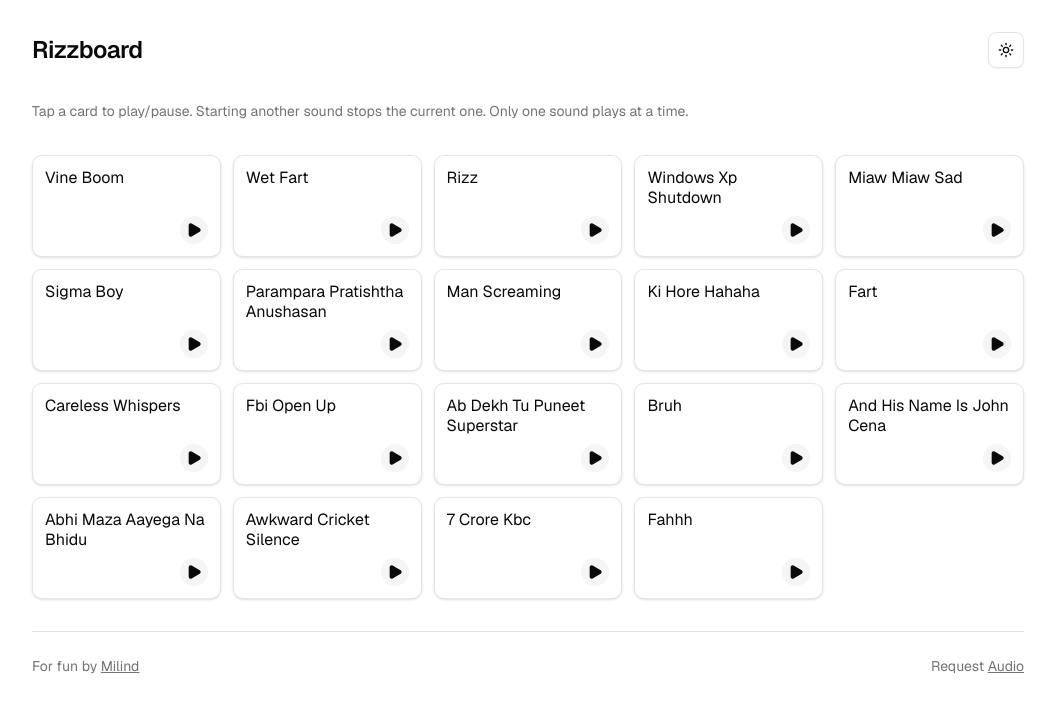
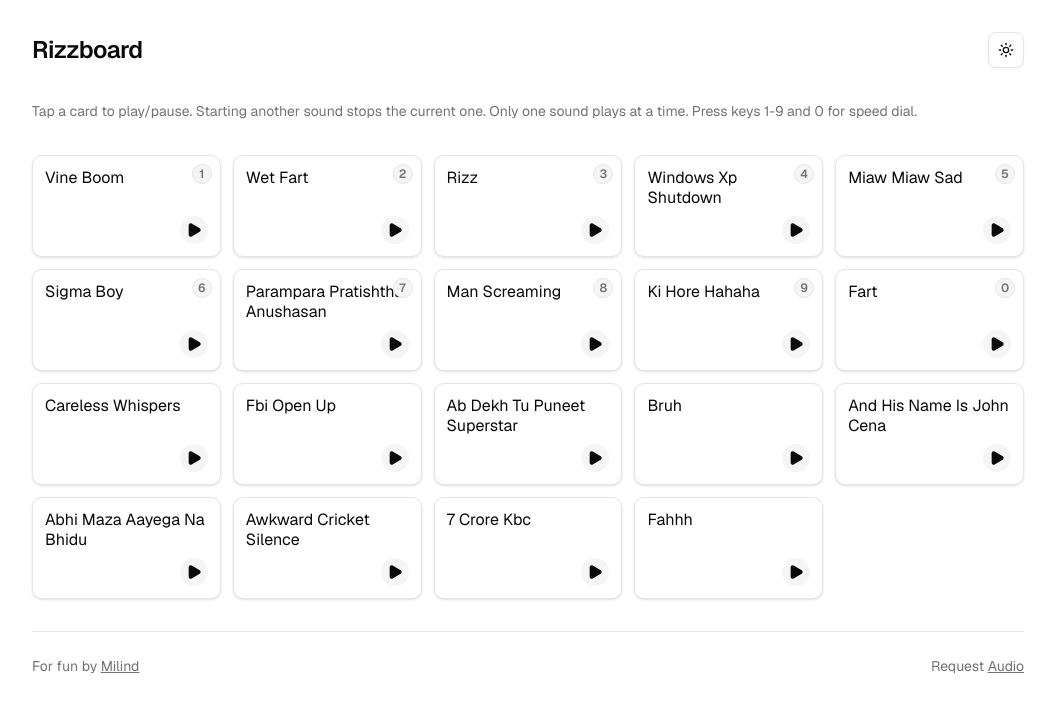
Before and after one commit to thatbeautifuldream/rizzboard, a Next.js app: page / in a window 1280 px wide. Shown: the top 712 px of the page, without its empty margins (112-1167 px from the left). Built offline with nearby package versions, Linux system fonts and the light colour scheme; no server answers.

Commit message:
feat: add hotkeys for the sound board for first 10

```diff
--- a/package.json
+++ b/package.json
@@ -21,6 +21,7 @@
     "next-themes": "^0.4.6",
     "react": "19.2.1",
     "react-dom": "19.2.1",
+    "react-hotkeys-hook": "^5.2.1",
     "tailwind-merge": "^3.3.1",
     "zustand": "^5.0.8"
   },
--- a/src/app/page.tsx
+++ b/src/app/page.tsx
@@ -1,6 +1,7 @@
 import { SoundGrid } from "@/components/sound-grid";
 import { ThemeToggle } from "@/components/theme-toggle";
 import { Footer } from "@/components/footer";
+import { HotkeysWrapper } from "@/components/hotkeys-wrapper";
 
 export default function Page() {
   return (
@@ -15,10 +16,11 @@
       <section className="mb-8">
         <p className="text-muted-foreground leading-relaxed text-sm">
           Tap a card to play/pause. Starting another sound stops the current
-          one. Only one sound plays at a time.
+          one. Only one sound plays at a time. Press keys 1-9 and 0 for speed dial.
         </p>
       </section>
 
+      <HotkeysWrapper />
       <SoundGrid />
 
       <Footer />
--- /dev/null
+++ b/src/components/hotkeys-wrapper.tsx
@@ -0,0 +1,12 @@
+"use client";
+
+import { HotkeysProvider } from "react-hotkeys-hook";
+import { SpeedDial } from "./speed-dial";
+
+export function HotkeysWrapper() {
+  return (
+    <HotkeysProvider>
+      <SpeedDial />
+    </HotkeysProvider>
+  );
+}
--- a/src/components/sound-card.tsx
+++ b/src/components/sound-card.tsx
@@ -6,6 +6,7 @@
 import { formatSoundName } from "@/data/sounds";
 import { Pause, Play } from "lucide-react";
 import * as React from "react";
+import { SOUNDS } from "@/data/sounds";
 
 type Props = {
   sound: import("@/data/sounds").Sound;
@@ -16,8 +17,14 @@
   const currentKey = useSoundStore((s) => s.currentKey);
   const toggle = useSoundStore((s) => s.toggle);
   const onEnded = useSoundStore((s) => s.onEnded);
+  const registerControls = useSoundStore((s) => s.registerControls);
 
   const displayName = formatSoundName(sound.name);
+
+  // Find the index of this sound to determine keyboard shortcut
+  const soundIndex = SOUNDS.findIndex(s => s.key === sound.key);
+  const isSpeedDial = soundIndex < 10;
+  const shortcutKey = isSpeedDial ? (soundIndex === 9 ? "0" : (soundIndex + 1).toString()) : null;
 
   // Memoize onend callback for our custom audio hook
   const handleEnded = React.useCallback(() => onEnded(sound.key), [onEnded, sound.key]);
@@ -27,6 +34,13 @@
   });
 
   const active = currentKey === sound.key && audioPlaying;
+
+  const controls = React.useMemo(() => ({ play, pause, stop }), [play, pause, stop]);
+
+  // Register controls for speed dial
+  React.useEffect(() => {
+    registerControls(sound.key, controls);
+  }, [sound.key, controls, registerControls]);
 
   const handleToggle = React.useCallback(() => {
     toggle(sound.key, { play, pause, stop });
@@ -38,6 +52,7 @@
         "rounded-lg border bg-card text-card-foreground shadow-sm",
         "transition-all cursor-pointer hover:shadow-md hover:scale-[1.02]",
         "p-3 flex flex-col justify-between h-full min-h-[80px]",
+        "relative",
         active
           ? "border-primary ring-1 ring-primary bg-primary/5"
           : "hover:border-primary/50"
@@ -55,6 +70,11 @@
       aria-busy={isLoading}
       aria-label={active ? `Pause ${displayName}` : `Play ${displayName}`}
     >
+      {shortcutKey && (
+        <div className="absolute top-2 right-2 flex items-center justify-center w-5 h-5 text-xs font-semibold bg-muted text-muted-foreground rounded-full border border-border">
+          {shortcutKey}
+        </div>
+      )}
       <div className="flex-1">
         <h2 className="text-sm sm:text-base leading-tight line-clamp-2 break-words">
           {displayName}
--- /dev/null
+++ b/src/components/speed-dial.tsx
@@ -0,0 +1,33 @@
+"use client";
+
+import { useHotkeys } from "react-hotkeys-hook";
+import { SOUNDS } from "@/data/sounds";
+import { useSoundStore } from "@/store/sound-store";
+
+export function SpeedDial() {
+  const triggerSound = useSoundStore((s) => s.triggerSound);
+
+  // Get the first 10 sounds for speed dial
+  const speedDialSounds = SOUNDS.slice(0, 10);
+
+  // Set up hotkeys for keys 1-9 and 0
+  speedDialSounds.forEach((sound, index) => {
+    const key = index === 9 ? "0" : (index + 1).toString();
+
+    useHotkeys(
+      key,
+      () => {
+        triggerSound(sound.key);
+      },
+      {
+        description: `Play ${sound.name}`,
+        preventDefault: true,
+      },
+      [sound.key, triggerSound]
+    );
+  });
+
+  // This component doesn't render anything visible
+  // It just handles the keyboard shortcuts
+  return null;
+}
--- a/src/store/sound-store.ts
+++ b/src/store/sound-store.ts
@@ -16,12 +16,22 @@
   toggle: (key: string, controls: Controls) => void
   stopCurrent: () => void
   onEnded: (key: string) => void
+  triggerSound: (key: string) => void // New function for speed dial
+  registerControls: (key: string, controls: Controls) => void
 }
 
-export const useSoundStore = create<SoundState>()((set, get) => ({
+export const useSoundStore = create<SoundState>()((set, get) => {
+  // Store registered controls for each sound key
+  const registeredControls = new Map<string, Controls>()
+
+  return {
     currentKey: null,
     isPlaying: false,
     currentControls: undefined,
+
+    registerControls: (key: string, controls: Controls) => {
+      registeredControls.set(key, controls)
+    },
 
     toggle: (key, controls) => {
       const { currentKey, isPlaying, currentControls } = get()
@@ -51,6 +61,13 @@
       set({ currentKey: key, isPlaying: true, currentControls: controls })
     },
 
+    triggerSound: (key: string) => {
+      const controls = registeredControls.get(key)
+      if (controls) {
+        get().toggle(key, controls)
+      }
+    },
+
     stopCurrent: () => {
       const { currentControls } = get()
       currentControls?.stop()
@@ -63,4 +80,5 @@
         set({ currentKey: null, isPlaying: false, currentControls: undefined })
       }
     },
-}))
+  }
+})
```
Also changed, not shown: 1 other file (tests, documents, lock files or other folders). Lines whose indentation alone changed are shown as unchanged.
